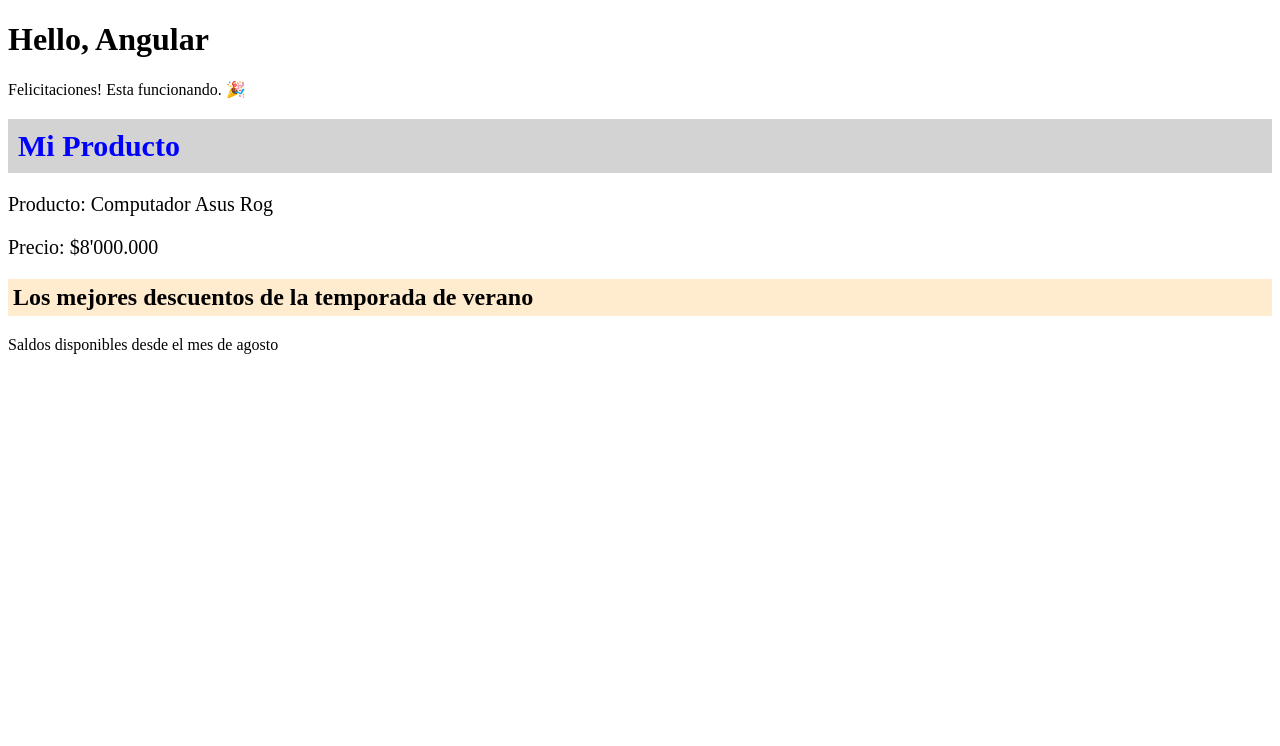
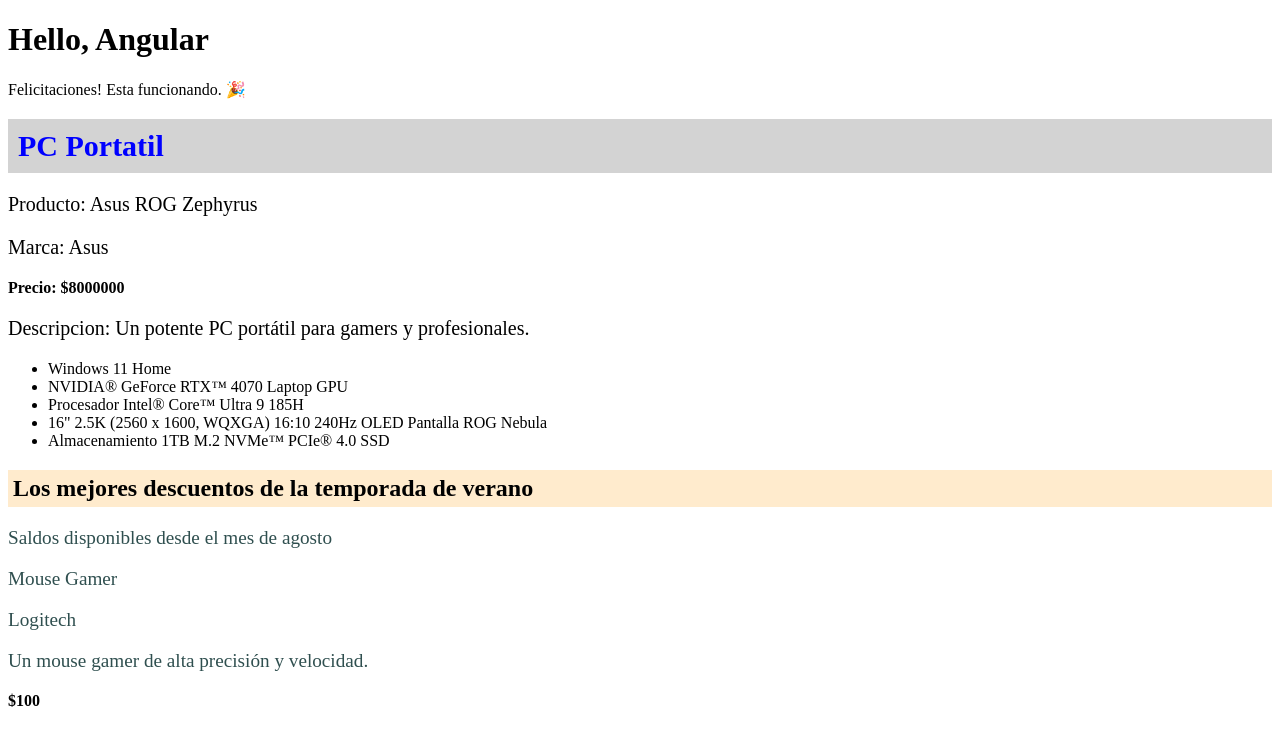
Before and after one commit to Juan8516/03.-Angular, an Angular app: page / in a window 1280 px wide. Shown: the top 746 px of the page. Built offline with nearby package versions, Linux system fonts and the light colour scheme.

Commit message:
propiedades y plantillas

```diff
--- a/src/app/descuentos/descuentos.component.css
+++ b/src/app/descuentos/descuentos.component.css
@@ -2,3 +2,8 @@
   background-color: blanchedalmond;
   padding: 5px;
 }
+
+p {
+  font-size: 1.2em;
+  color: darkslategray;
+}
--- a/src/app/descuentos/descuentos.component.html
+++ b/src/app/descuentos/descuentos.component.html
@@ -1,2 +1,6 @@
-<h2>Los mejores descuentos de la temporada de verano</h2>
-<p>Saldos disponibles desde el mes de agosto</p>
+<h2>{{enunciado}}</h2>
+<p>{{descripcionEnunciado}}</p>
+<p>{{producto}}</p>
+<p>{{marca}}</p>
+<p>{{descripcionProducto}}</p>
+<strong>${{precio}}</strong>
--- a/src/app/descuentos/descuentos.component.ts
+++ b/src/app/descuentos/descuentos.component.ts
@@ -8,4 +8,10 @@
 
 export class DescuentosComponent {
 
+  public enunciado: string = "Los mejores descuentos de la temporada de verano";
+  public descripcionEnunciado = "Saldos disponibles desde el mes de agosto";
+  public producto: string = "Mouse Gamer";
+  public marca: string = "Logitech";
+  public descripcionProducto: string = "Un mouse gamer de alta precisión y velocidad.";
+  public precio: number = 100;
 }
--- a/src/app/producto/producto.component.html
+++ b/src/app/producto/producto.component.html
@@ -1,3 +1,12 @@
-<h1>Mi Producto</h1>
-<p>Producto: Computador Asus Rog</p>
-<p>Precio: $8'000.000</p>
+<h1>{{nombre}}</h1>
+<p>Producto: {{producto}}</p>
+<p>Marca: {{marca}}</p>
+<strong>Precio: ${{precio}}</strong>
+<p>Descripcion: {{descripcion}}</p>
+<ul>
+  <li>Windows 11 Home</li>
+  <li>NVIDIA® GeForce RTX™ 4070 Laptop GPU</li>
+  <li>Procesador Intel® Core™ Ultra 9 185H</li>
+  <li>16" 2.5K (2560 x 1600, WQXGA) 16:10 240Hz OLED Pantalla ROG Nebula</li>
+  <li>Almacenamiento 1TB M.2 NVMe™ PCIe® 4.0 SSD</li>
+</ul>
--- a/src/app/producto/producto.component.ts
+++ b/src/app/producto/producto.component.ts
@@ -7,8 +7,18 @@
 })
 
 export class ProductoComponent {
+
+  public nombre: string = 'PC Portatil';
+  public producto: string = 'Asus ROG Zephyrus';
+  public marca: string = 'Asus';
+  public precio: number = 8000000;
+  public descripcion: string = 'Un potente PC portátil para gamers y profesionales.';
+
   constructor() {
-    console.log("Cargado el componente de producto");
-    alert("Descuentazo de 10% en todos los productos");
+    this.nombre;
+    this.producto;
+    this.marca;
+    this.precio;
+    this.descripcion;
   }
 }
```
